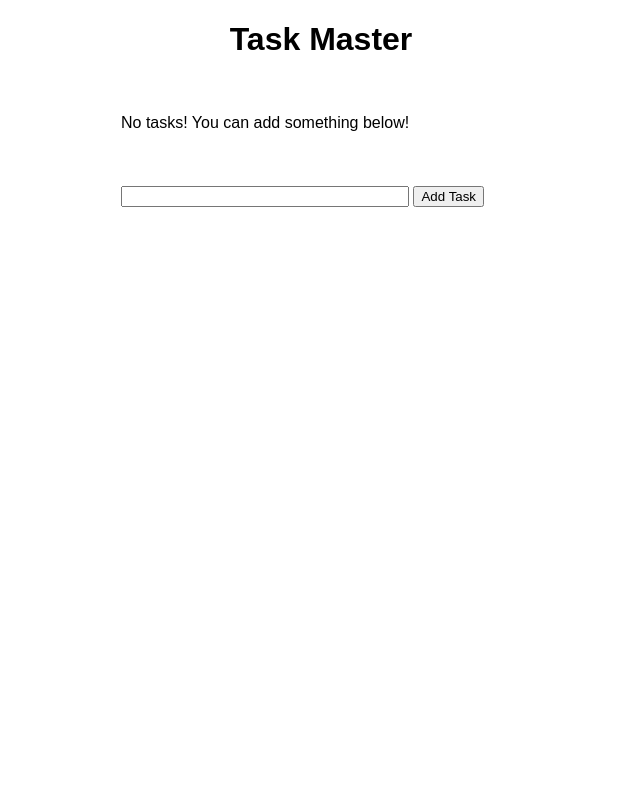
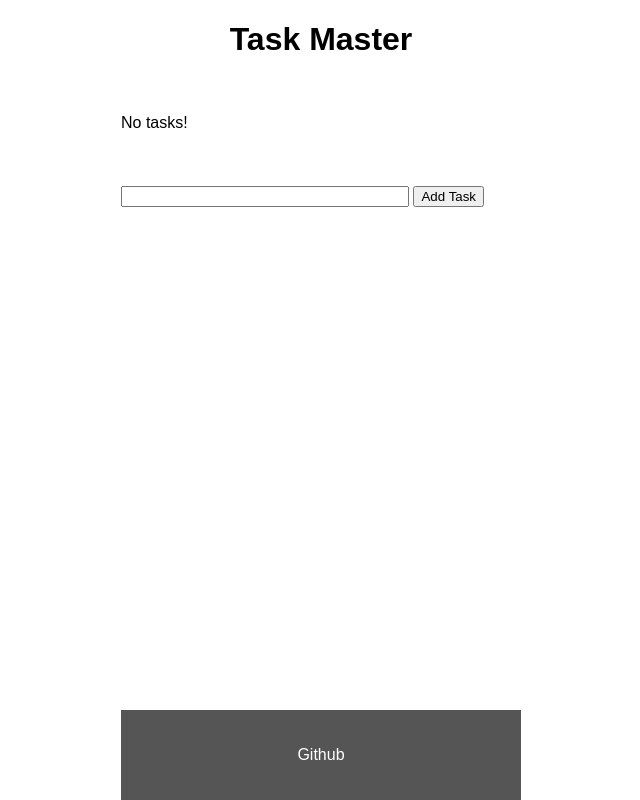
Before and after one commit to srikantabu/flaskintro-taskmaster, a Flask app: page / in a window 1280 px wide. Shown: the whole page, without its empty margins (319-959 px from the left). Run offline with Flask 2, Linux system fonts and the light colour scheme; data that the repository does not hold is empty.

Commit message:
some changes

```diff
--- a/static/css/main.css
+++ b/static/css/main.css
@@ -33,3 +33,20 @@ td {
 #content {
   width: 70%;
 }
+
+.footerWrap {
+  width:100%;
+  position:fixed;
+  bottom: 0px;
+}
+.footer {
+  width:400px;
+  margin:auto;
+}
+.footerContent {
+  float:left;
+  width:100%;
+  background-color:#555;
+  padding:20px 0;
+}
+.footerp {float:left; width:100%; text-align:center; color: white;}
--- a/templates/base.html
+++ b/templates/base.html
@@ -7,5 +7,12 @@
   </head>
   <body>
     {% block body %}{% endblock %}
+    <div class="footerWrap">
+      <div class="footer">
+        <div class="footerContent">
+          <a href="https://github.com/srikantabu/flaskintro-taskmaster.git"><p class="footerp">Github</p></a>
+        </div>
+      </div>
+     </div>
   </body>
 </html>
--- a/templates/index.html
+++ b/templates/index.html
@@ -29,7 +29,7 @@ Task Master
 			{% endfor %}
 		</table>
 	{% else %}
-		<p>No tasks! You can add something below!</p>
+		<p>No tasks!</p>
 	{% endif %}
 	<br>
 	<div class="form"></div>
@@ -39,4 +39,5 @@ Task Master
 		</form>
 	</div>
 </div>
+
 {% endblock %}
```
Also changed, not shown: test.db.
